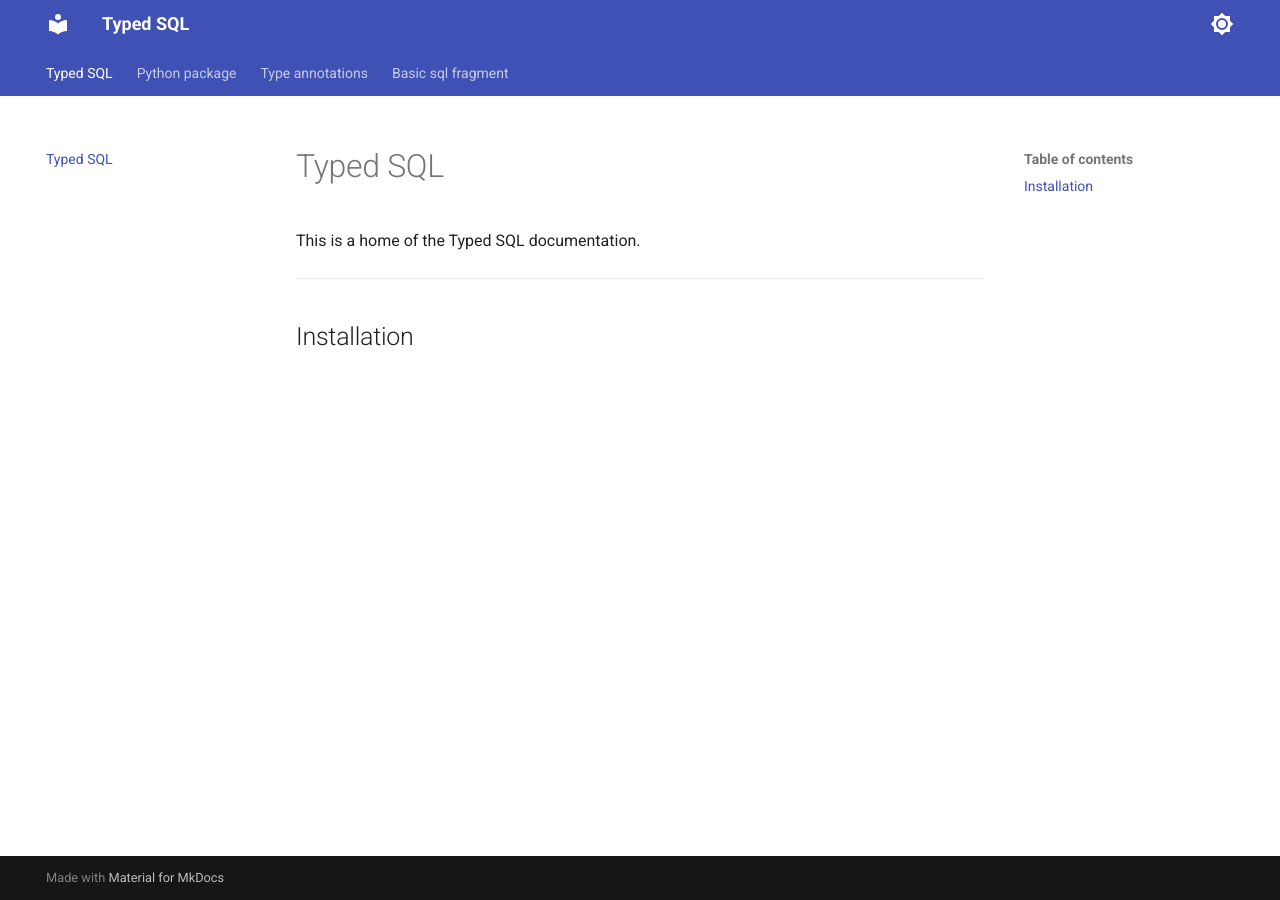
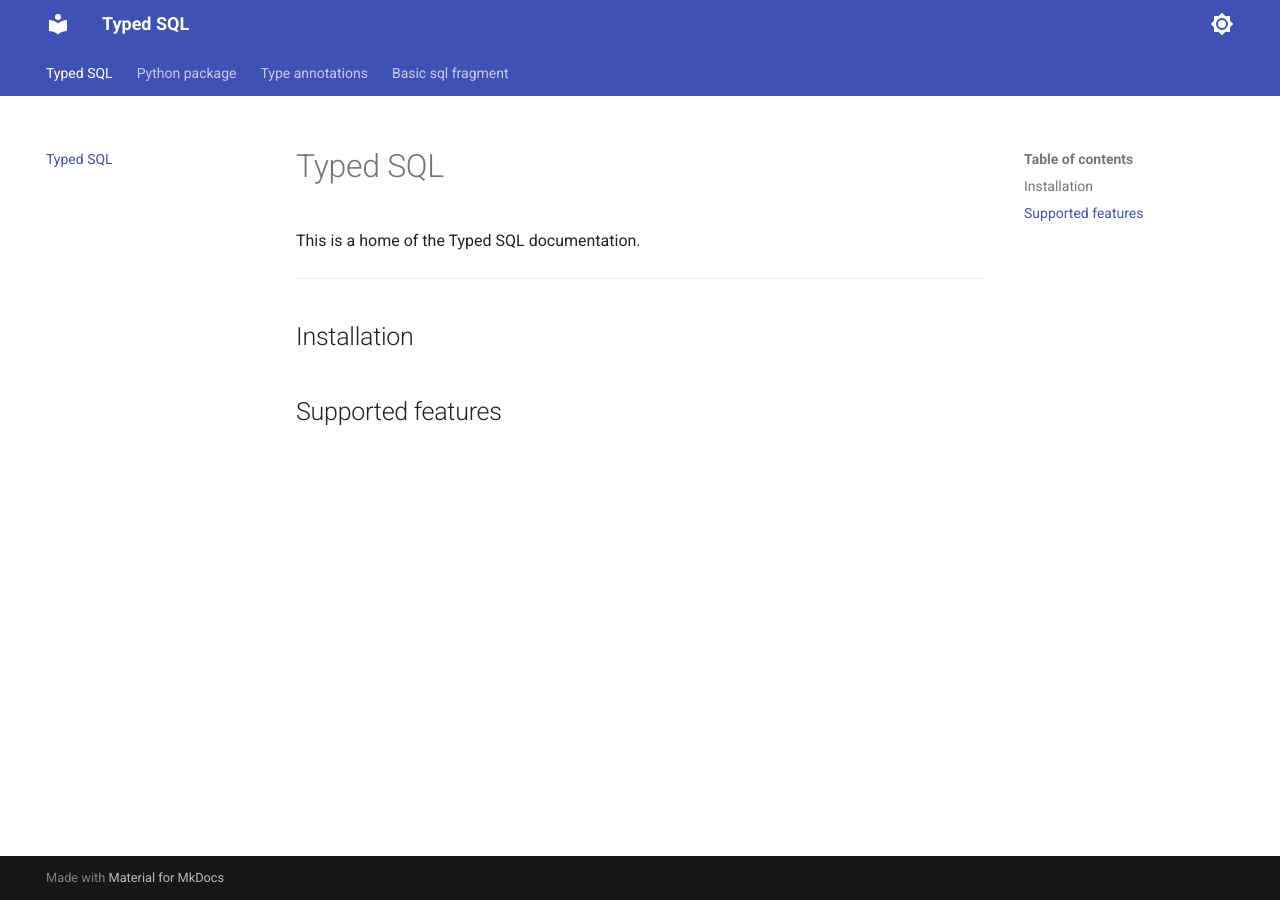
Before and after one commit to dee-me-tree-or-love/chai_sql, an MkDocs documentation site: the page built from docs/index.md, in a window 1280 px wide. Built offline with MkDocs 1.6.1 and Material for MkDocs 9.7.7, drawn with Linux system fonts in a browser that asks for light colours.

Commit message:
chore: small text fixes

```diff
--- a/README.md
+++ b/README.md
@@ -7,6 +7,10 @@ Internship project about adding an optional type system to SQL
 ## Installation
 
 <!-- TODO: describe how to install `typed_sql` -->
+
+## Supported features
+
+<!-- TODO: describe supported & planned features -->
 
 <!--mkdocs-intro-end-->
 
```
Also changed, not shown: BACKLOG.md (+1 -0 lines).
